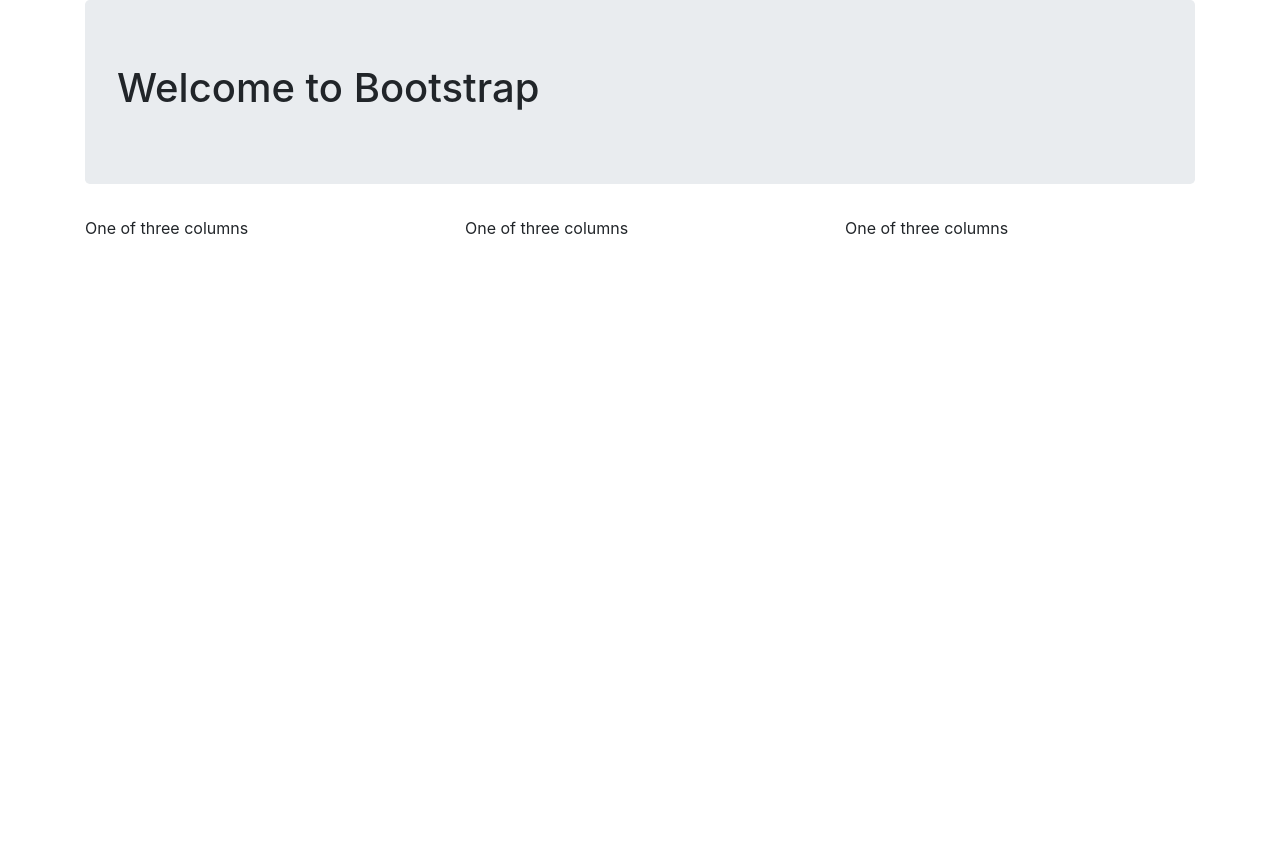
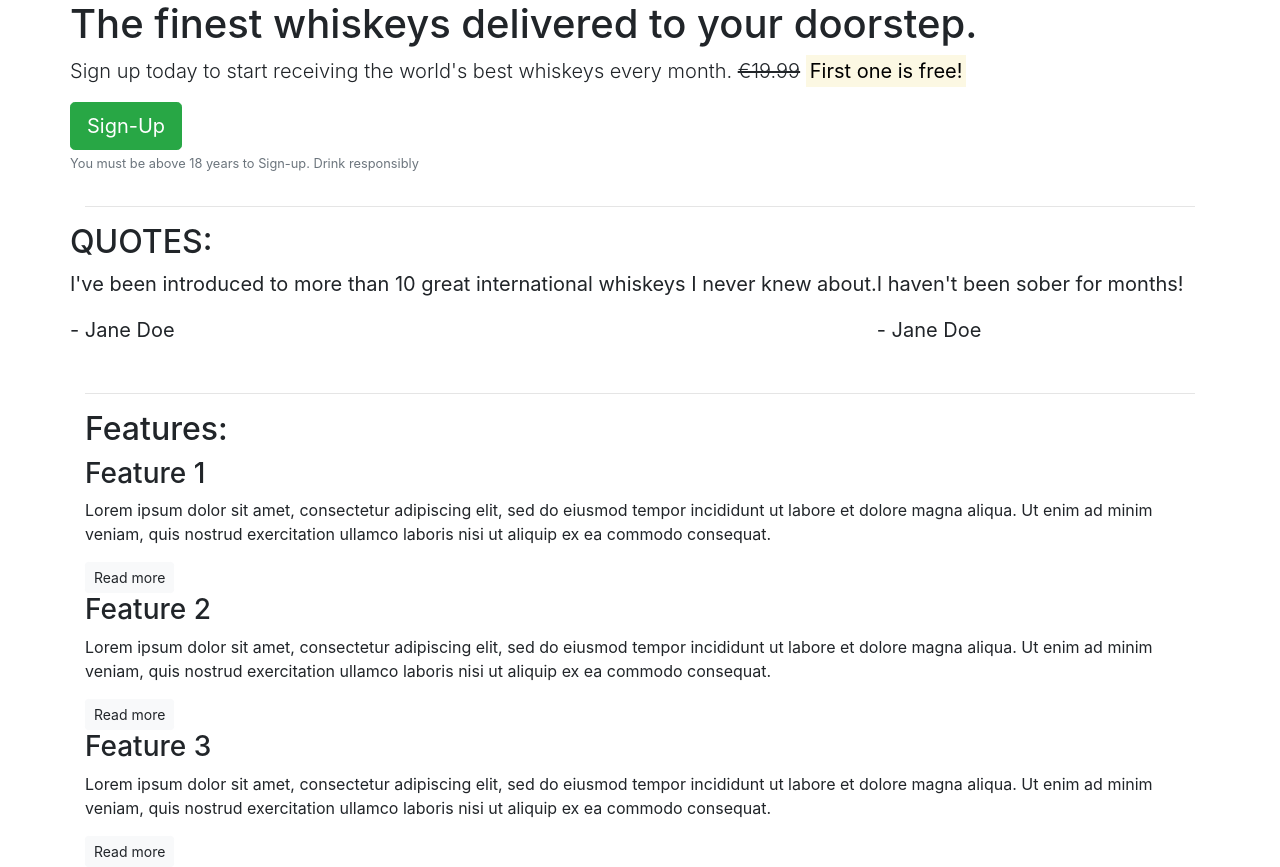
Before and after one commit to DeboraSwaroop/Learn-BootStrap, a plain HTML site: page index.html in a window 1280 px wide. Before the commit the page ends 800 px from the top, so only its background shows below. Drawn offline with nearby package versions, Linux system fonts and the light colour scheme.

Commit message:
added respinsive design

```diff
--- a/index.html
+++ b/index.html
@@ -1,34 +1,67 @@
-<!doctype html>
+<!DOCTYPE html>
 <html lang="en">
 <head>
-    <!-- Required meta tags -->
-    <meta charset="utf-8">
-    <meta name="viewport" content="width=device-width, initial-scale=1, shrink-to-fit=no">
+    <meta charset="UTF-8">
+    <meta name="viewport" content="width=device-width, initial-scale=1.0">
+    <meta http-equiv="X-UA-Compatible" content="ie=edge">
 
-    <!-- Bootstrap CSS -->
-    <link rel="stylesheet" href="bootstrap.css">
+    <title>Whiskey Drop | Taste a new whiskey every month</title>
+    <link rel="stylesheet" href="https://stackpath.bootstrapcdn.com/bootstrap/4.4.1/css/bootstrap.min.css" integrity="sha384-Vkoo8x4CGsO3+Hhxv8T/Q5PaXtkKtu6ug5TOeNV6gBiFeWPGFN9MuhOf23Q9Ifjh" crossorigin="anonymous">
+    <script src="https://stackpath.bootstrapcdn.com/bootstrap/4.4.1/js/bootstrap.min.js" integrity="sha384-wfSDF2E50Y2D1uUdj0O3uMBJnjuUD4Ih7YwaYd1iqfktj0Uod8GCExl3Og8ifwB6" crossorigin="anonymous"></script>
 
-    <title>Welcome to Bootstrap</title>
 </head>
 <body>
-     <div class="container">
-        <div class = "jumbotron">
-        <h1>Welcome to Bootstrap</h1>
+        <article class="container">
+        <div class="row">
+        <!-- Callout -->
+        <section class="callout">
+            <h1>The finest whiskeys delivered to your doorstep.</h1>
+            <p class="lead">Sign up today to start receiving the world's best whiskeys every month. <s>€19.99</s> <strong> <mark> First one is free!</mark></strong></p>
+            <button class="btn btn-success btn-lg">Sign-Up</button>
+            <p class="text-muted"><small>You must be above 18 years to Sign-up. Drink responsibly</small></p>
+        </section>
+        <!-- /.callout -->
         </div>
+        <hr>
+        <!-- Quotes -->
+        <section class="quotes">
+        <div class="row">
+            <h2 class="text-uppercase">Quotes:</h2>
+        </div>
+         <div class="row">
+            <blockquote class="blockquote">
+                       <p>I've been introduced to more than 10 great international whiskeys I never knew about.</p>
+                <p>- Jane Doe</p>
+            </blockquote>
+            <blockquote class="blockquote">
+                <p>I haven't been sober for months!</p>
+                <p>- Jane Doe</p>
+            </blockquote>
+         </div>
+        </section>
+        <!-- /.quotes -->
+        <hr>
 
+        <!-- Features -->
+        <section class="features">
+            <h2>Features:</h2>
+            <div class="feature">
+                <h3>Feature 1</h3>
+                <p>Lorem ipsum dolor sit amet, consectetur adipiscing elit, sed do eiusmod tempor incididunt ut labore et dolore magna aliqua. Ut enim ad minim veniam, quis nostrud exercitation ullamco laboris nisi ut aliquip ex ea commodo consequat.</p>
+                <a class="btn btn-sm btn-light" href="">Read more</a>
             </div>
-  <div class="container">
-  <div class="row">
-    <div class="col-sm">
-      One of three columns
+            <div class="feature">
+                <h3>Feature 2</h3>
+                <p>Lorem ipsum dolor sit amet, consectetur adipiscing elit, sed do eiusmod tempor incididunt ut labore et dolore magna aliqua. Ut enim ad minim veniam, quis nostrud exercitation ullamco laboris nisi ut aliquip ex ea commodo consequat.</p>
+                <a class="btn btn-sm btn-light">Read more</a>
             </div>
-    <div class="col-sm">
-      One of three columns
+            <div class="feature">
+                <h3>Feature 3</h3>
+                <p>Lorem ipsum dolor sit amet, consectetur adipiscing elit, sed do eiusmod tempor incididunt ut labore et dolore magna aliqua. Ut enim ad minim veniam, quis nostrud exercitation ullamco laboris nisi ut aliquip ex ea commodo consequat.</p>
+                <a class="btn btn-sm btn-light">Read more</a>
             </div>
-    <div class="col-sm">
-      One of three columns
-    </div>
-  </div>
-</div>
+        </section>
+        <!-- /.features -->
+    </article>
 </body>
 </html>
```
Lines whose indentation alone changed are shown as unchanged.
